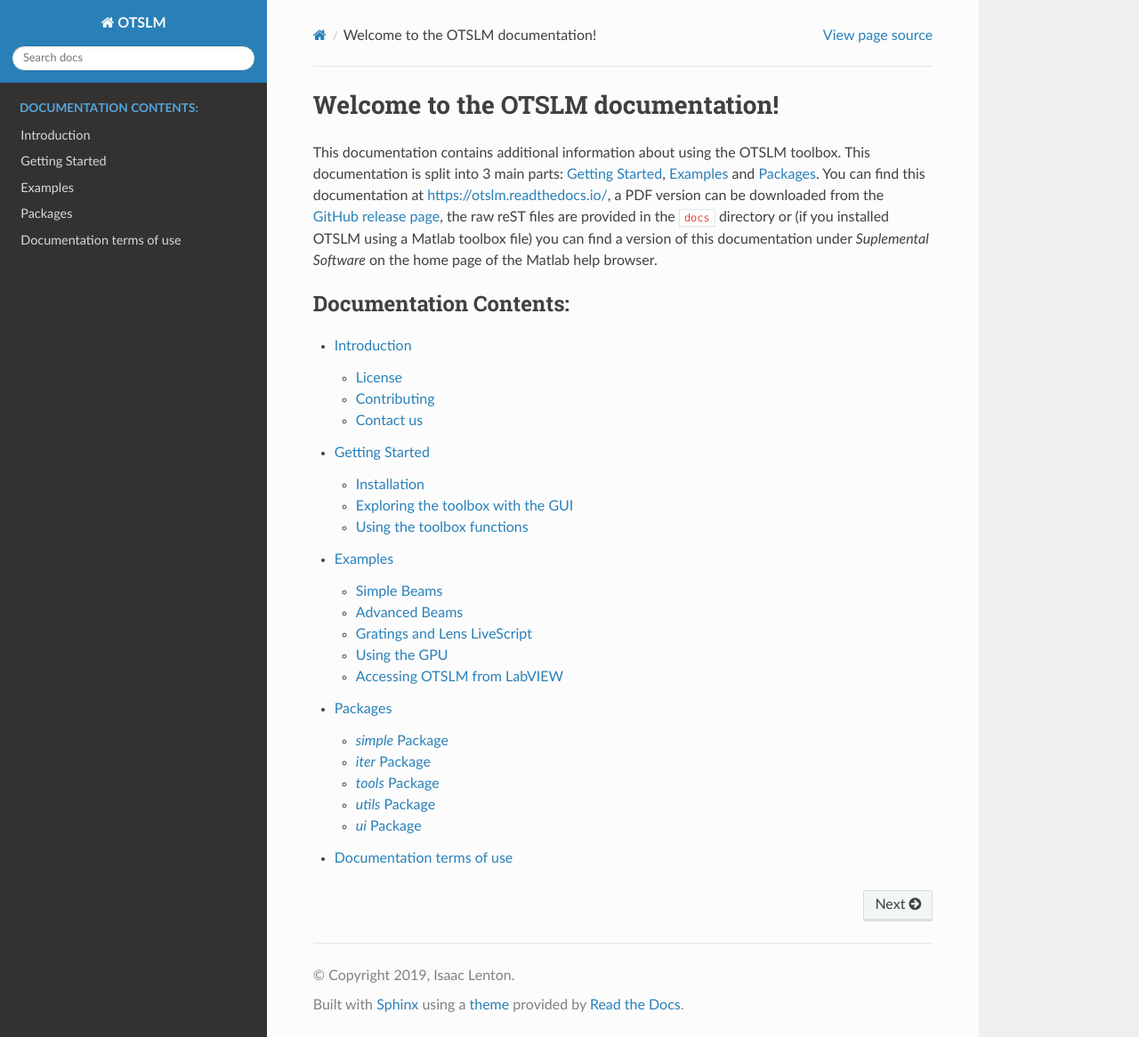
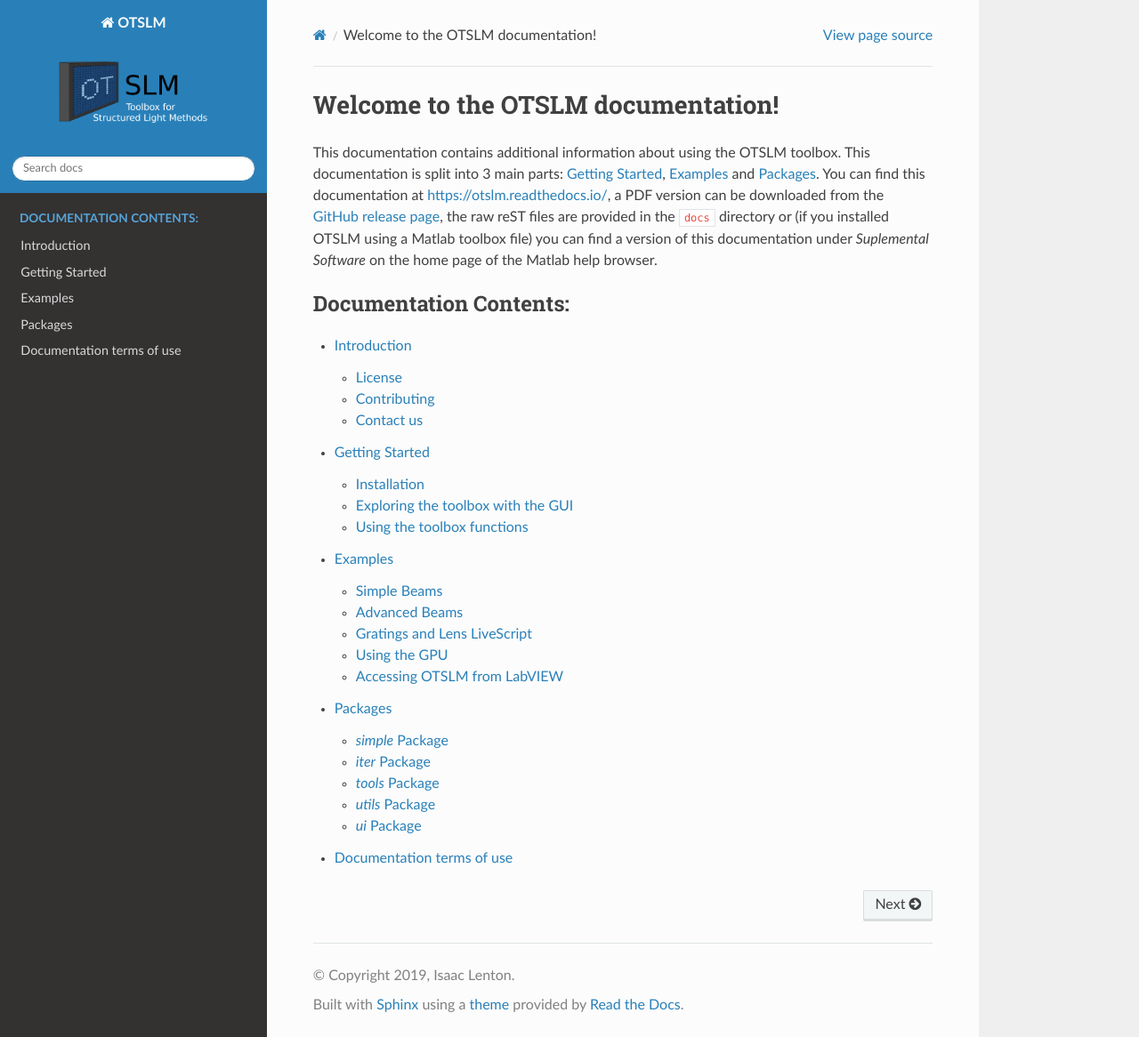
Before and after one commit to ilent2/otslm, a Sphinx documentation site: the page built from docs/index.rst, in a window 1280 px wide and 1166 px high. Shown: the whole window at 89% size. Built offline with Sphinx 7.4.7 and the Read the Docs theme 2.0.0, drawn with Linux system fonts in a browser that asks for light colours.

Commit message:
Added logo to docs

```diff
--- a/docs/conf.py
+++ b/docs/conf.py
@@ -96,6 +96,9 @@ pygments_style = None
 #html_theme = 'alabaster'
 html_theme = 'sphinx_rtd_theme'
 
+# Logo to place at top of side-bar
+html_logo = "images/otslm_logo.png"
+
 # Theme options are theme-specific and customize the look and feel of a theme
 # further.  For a list of options available for each theme, see the
 # documentation.
@@ -158,6 +161,7 @@ latex_documents = [
      u'Isaac Lenton', 'manual'),
 ]
 
+latex_logo = 'images/otslm_logo.pdf'
 
 # -- Options for manual page output ------------------------------------------
 
```
Also changed, not shown: docs/images/otslm_logo.png (added), 1 other file.
